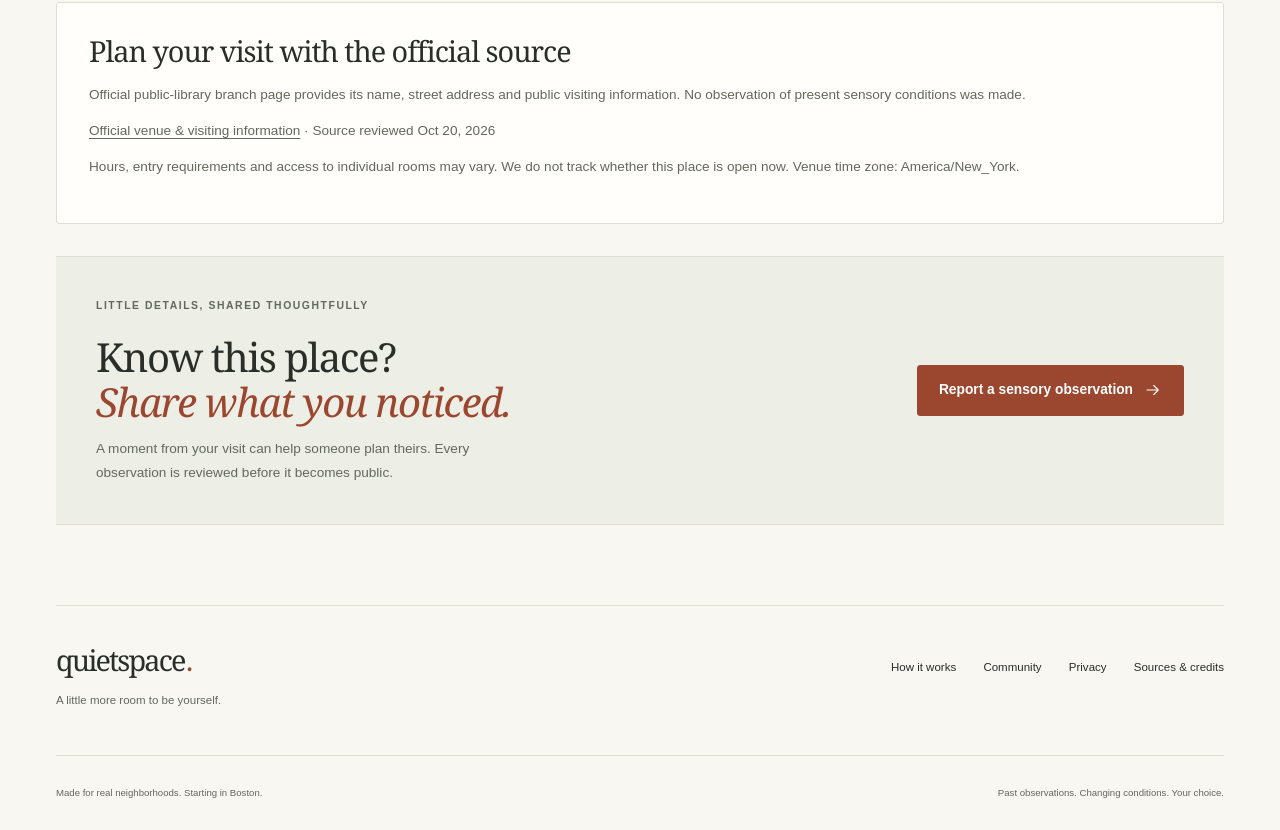
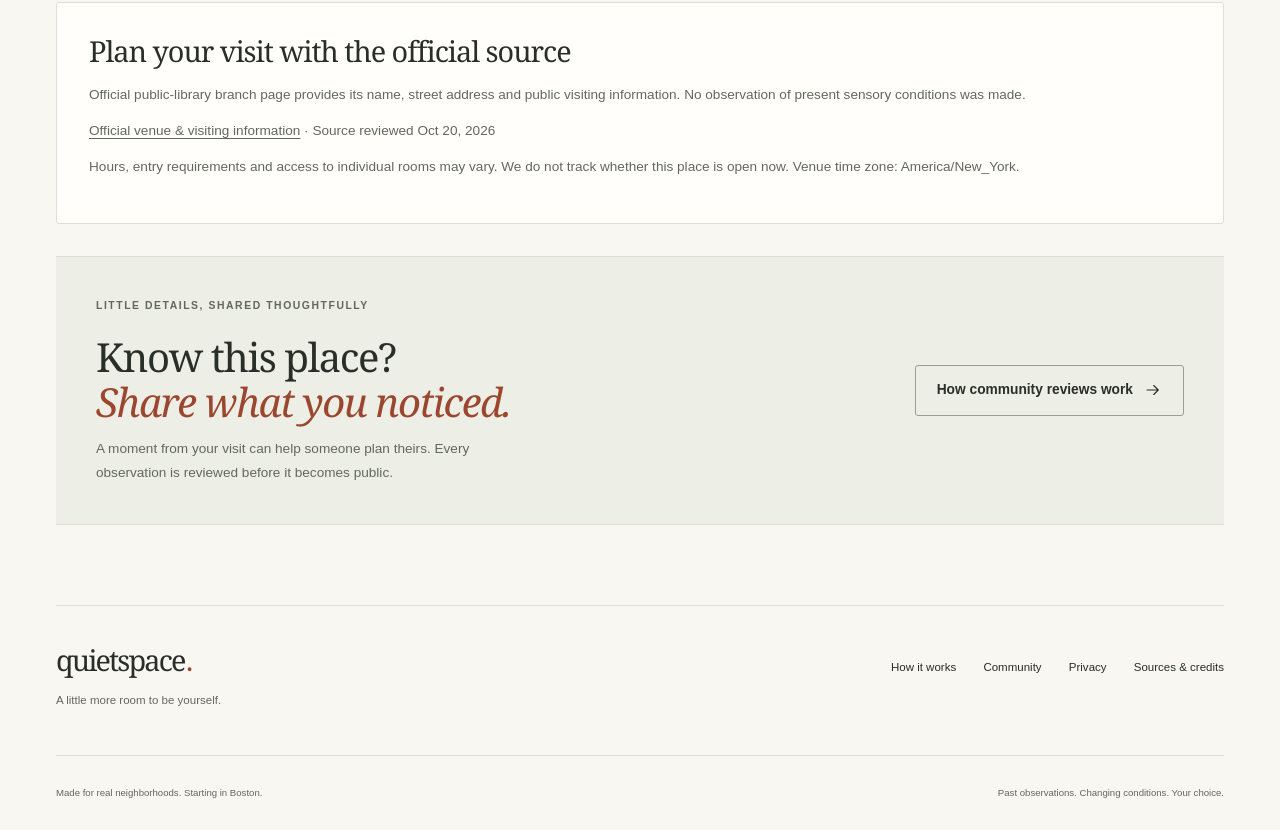
Before and after one commit to cx-57/QuietSpace, a Next.js app: page /spaces/bpl-brighton in a window 1280 px wide. Shown: the part 2031-2861 px from the top of the page. Built offline with nearby package versions, Linux system fonts and the light colour scheme.

Commit message:
Gate community review submission CTA by reporting availability

```diff
--- a/src/app/spaces/[id]/page.tsx
+++ b/src/app/spaces/[id]/page.tsx
@@ -2,6 +2,7 @@ import type { Metadata } from "next";
 import Link from "next/link";
 import { notFound } from "next/navigation";
 import { SpaceDetail } from "../../../components/space-detail";
+import { reportConfig } from "../../../lib/server/reports";
 import { SourceDate } from "../../../components/evidence";
 import { loadDirectory } from "../../../lib/server/directory";
 import { Icon } from "../../../components/icon";
@@ -17,11 +18,12 @@ export default async function SpacePage({ params }: { params: Promise<{ id: stri
   }
   const space = result.value.spaces[0];
   if (!space) notFound();
+  const reportingAvailable = result.value.mode !== "curated" && reportConfig() !== null;
   return <>
     <Link className="breadcrumb" href="/#places">← All places</Link><div className="detail-masthead"><div className="hero"><p className="eyebrow">BOSTON PUBLIC LIBRARY · PUBLIC {space.category.replaceAll("_", " ")}</p><h1>{space.name.replace("Boston Public Library — ", "")}</h1><p className="detail-address"><Icon name="pin" size={18} />{space.address}</p></div><div className="detail-visit"><a className="button secondary" href={space.source.sourceUrl}>Plan your visit <Icon name="external" size={16} /></a><span>Details from the official venue source</span></div></div>
     {result.value.mode === "curated" && <p className="directory-note">Read-only guide · No community reports included.</p>}
     <SpaceDetail space={space} asOf={result.value.asOf} />
     <section className="panel" aria-labelledby="source-heading"><h2 id="source-heading">Plan your visit with the official source</h2><p>{space.source.evidence}</p><p><a href={space.source.sourceUrl}>Official venue & visiting information</a> · Source reviewed <SourceDate value={space.source.checkedAt} /></p><p>Hours, entry requirements and access to individual rooms may vary. We do not track whether this place is open now. Venue time zone: {space.timeZone}.</p></section>
-    <section className="contribute-panel"><div><p className="eyebrow">LITTLE DETAILS, SHARED THOUGHTFULLY</p><h2>Know this place?<br /><em>Share what you noticed.</em></h2><p>A moment from your visit can help someone plan theirs. Every observation is reviewed before it becomes public.</p></div><Link className="button" href={`/spaces/${space.slug}/report`}>Report a sensory observation <Icon name="arrow" size={18} /></Link></section>
+    <section className="contribute-panel"><div><p className="eyebrow">LITTLE DETAILS, SHARED THOUGHTFULLY</p><h2>Know this place?<br /><em>Share what you noticed.</em></h2><p>A moment from your visit can help someone plan theirs. Every observation is reviewed before it becomes public.</p></div>{reportingAvailable ? <Link className="button" href={`/spaces/${space.slug}/report`}>Share a community review <Icon name="arrow" size={18} /></Link> : <Link className="button secondary" href="/community">How community reviews work <Icon name="arrow" size={18} /></Link>}</section>
   </>;
 }
```
